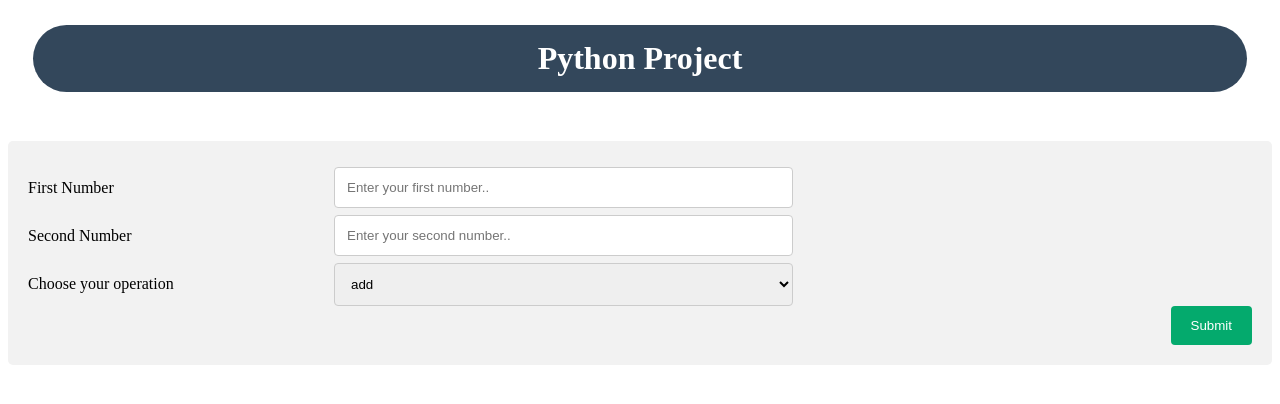
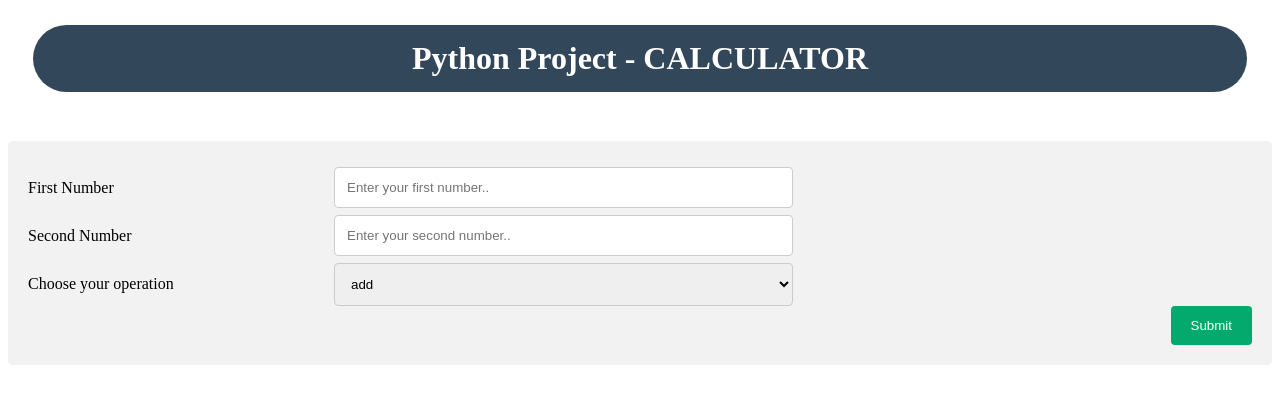
Before and after one commit to raviteja-padala/Python-calculator-Application, a Flask app: page / in a window 1280 px wide. Shown: the top 404 px of the page. Run offline with Flask 2, Linux system fonts and the light colour scheme.

Commit message:
Update index.html

```diff
--- a/templates/index.html
+++ b/templates/index.html
@@ -89,7 +89,7 @@
 
 <body>
 
-    <h1 style="text-align:center;">Python Project</h1>
+    <h1 style="text-align:center;">Python Project - CALCULATOR</h1>
     <div class="form">
         <form action="/math" method="POST">
             <label for="operation"></label>
```
